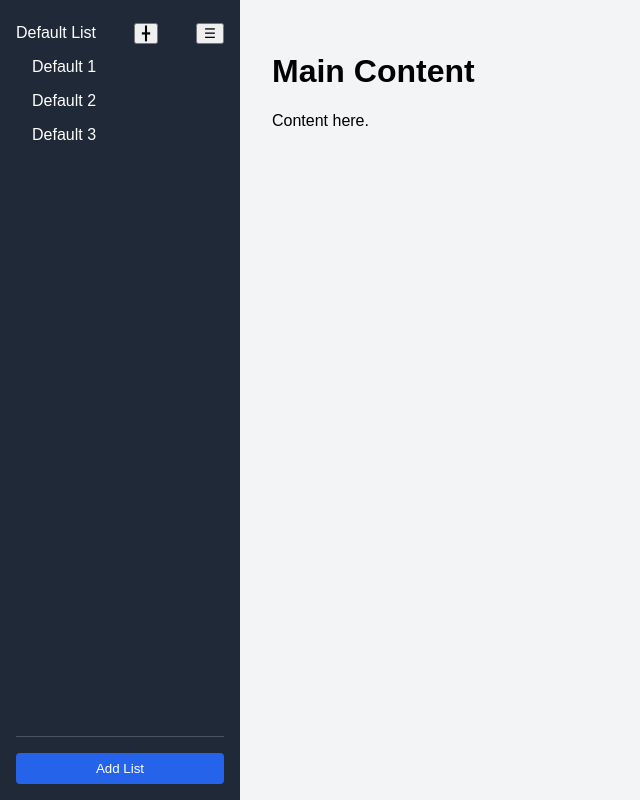
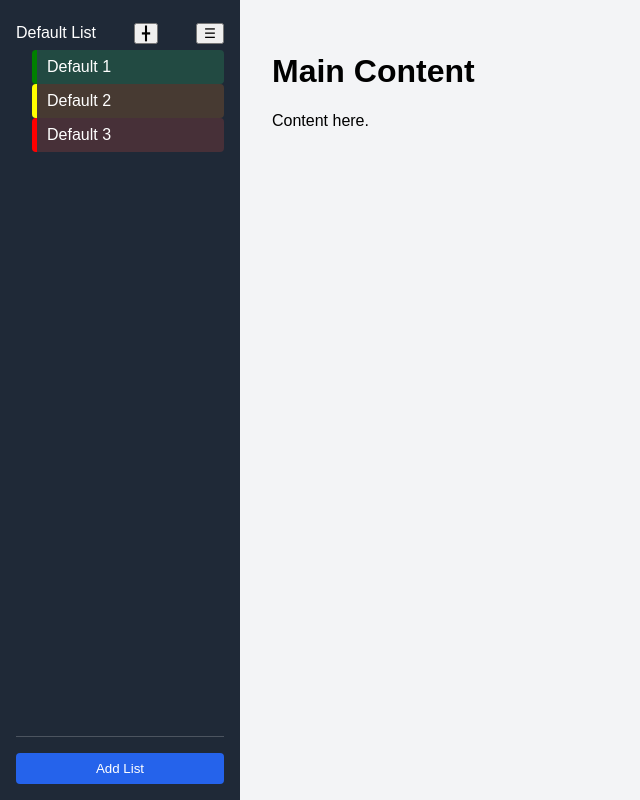
Before and after one commit to CadenBurks/todo-list, a website built with webpack: page src/index.html in a window 1280 px wide. Shown: the whole page, without its empty margins (0-640 px from the left). Built offline with nearby package versions, Linux system fonts and the light colour scheme.

Commit message:
Priority-based todo item colors

```diff
--- a/src/dom.js
+++ b/src/dom.js
@@ -1,6 +1,9 @@
 import { TodoList } from "./todo.js";
 
 const options = {priority: "Priority", title: "Title", due: "Due Date", created: "Created"};
+const priorityBorders = ["green", "yellow", "red"];
+const priorityBackgrounds = ["rgba(46, 204, 113, 0.2)", "rgba(230, 126, 34, 0.2)", "rgba(231, 76, 60, 0.2)"];
+
 export function addListToPage(todoLists, todoListsMap, defaultList="", defaultItems = []){
     let listName = "";
     if (defaultList) {
@@ -78,8 +81,11 @@ export function renderList(todoList, ul) {
 
     todoList.todos.forEach(todo => {
         const li = document.createElement("li");
+        li.classList.add("priority-color");
+        li.style.borderLeftColor = priorityBorders[todo.getPriority() - 1];
+        li.style.backgroundColor = priorityBackgrounds[todo.getPriority() - 1];
+
         const a = document.createElement("a");
-
         a.href = "#";
         a.textContent = `${todo.getTitle()}`;
 
--- a/src/styles/style.css
+++ b/src/styles/style.css
@@ -97,6 +97,15 @@ body, html {
     list-style: none;
 }
 
+.priority-color {
+    border-left: 5px solid transparent;
+    border-radius: 4px;
+}
+
+.priority-color a {
+    padding-left: 10px;
+}
+
 .sidebar-footer {
     border-top: 1px solid rgba(255,255,255,0.2);
     padding-top: 1rem;
```
